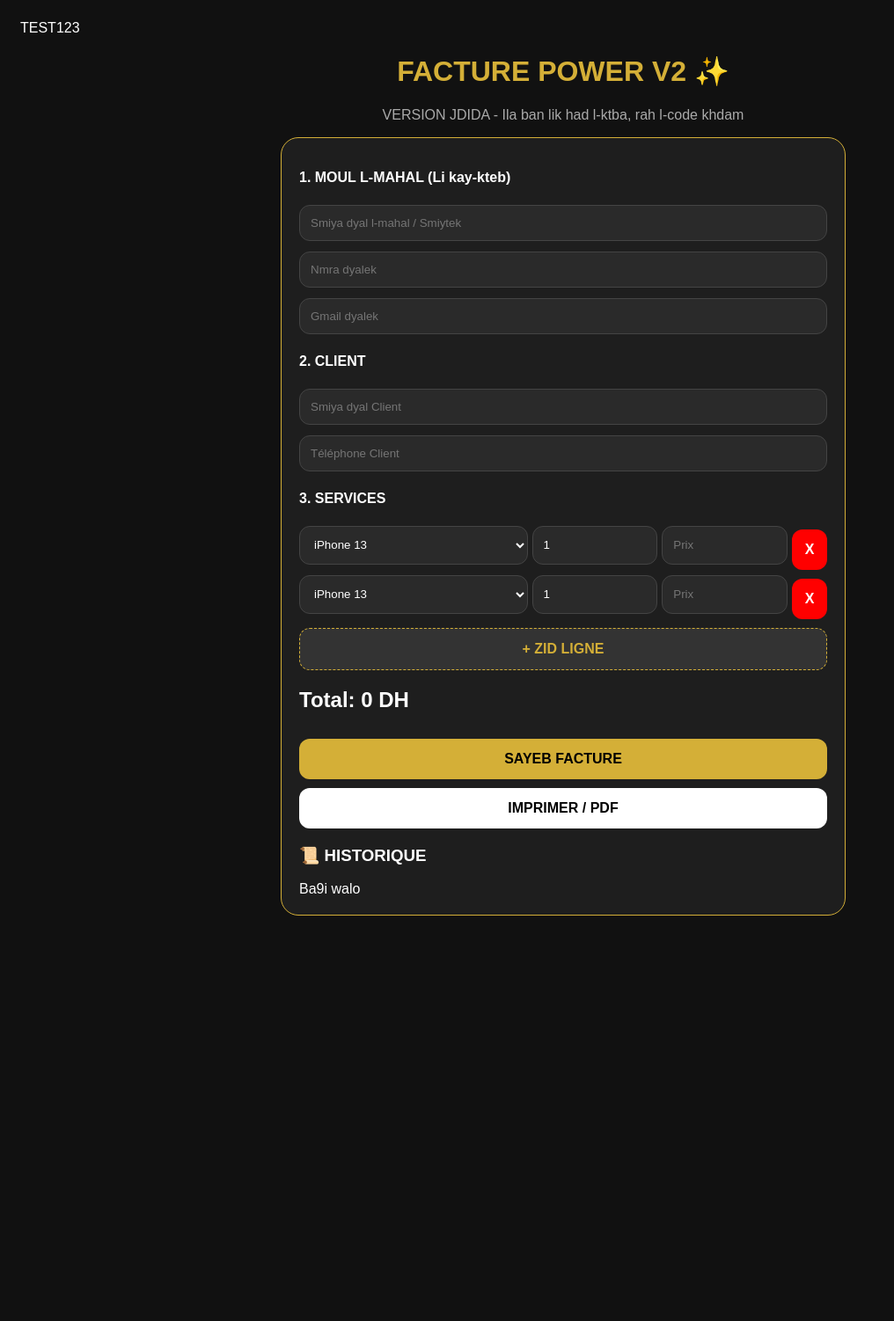
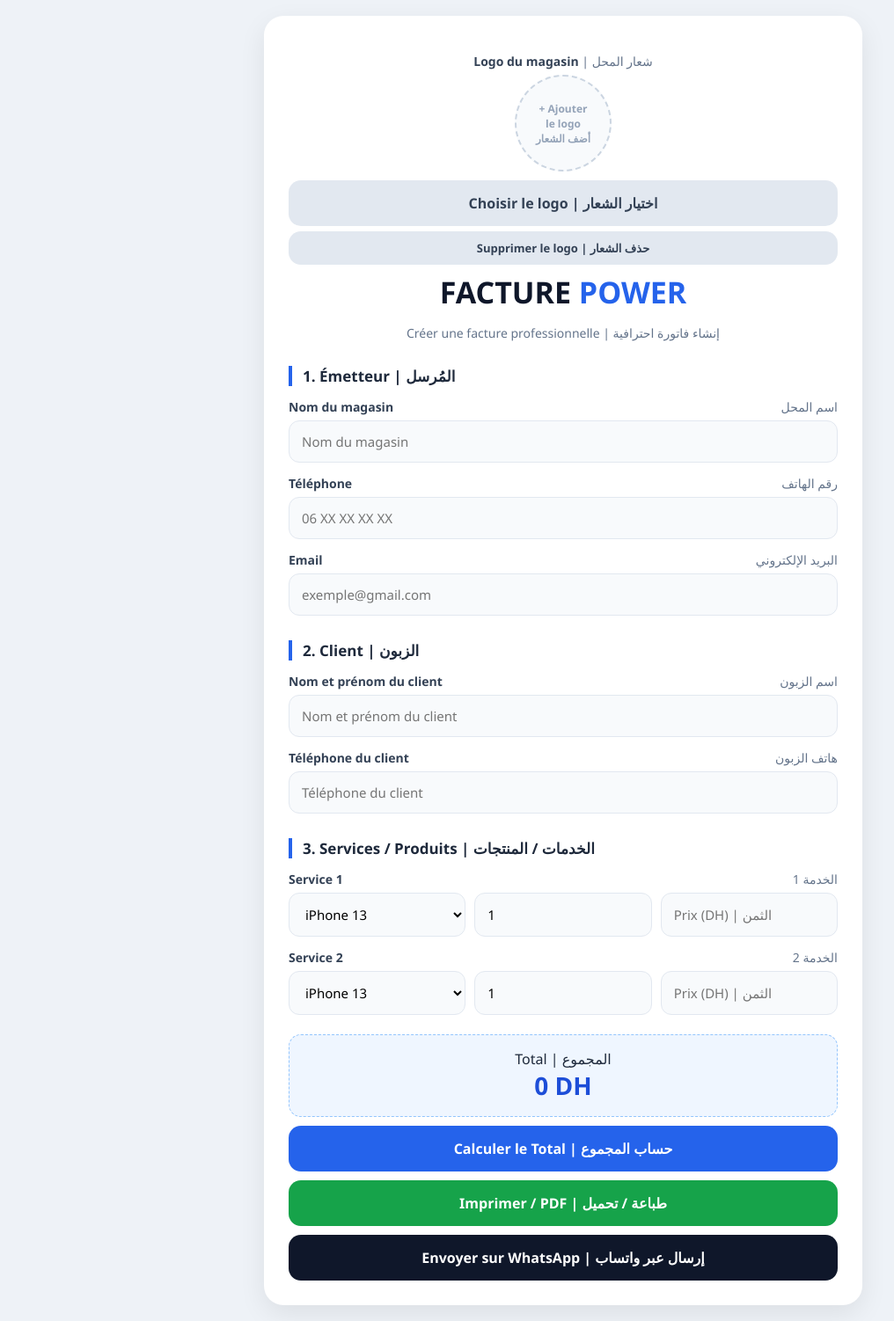
Before and after one commit to ilyassebenmouloud123-source/fucture-power, a Flask app: page / in a window 1280 px wide. Shown: the whole page at 88% size, without its empty margins (0-1016 px from the left). Before the commit the page ends 1041 px from the top, so only its background shows below. Run offline with Flask 3, Linux system fonts and the light colour scheme.

Commit message:
Update form.html

```diff
--- a/templates/form.html
+++ b/templates/form.html
@@ -1,96 +1,112 @@
-TEST123
 <!DOCTYPE html>
-<html><head><meta charset="UTF-8"><meta name="viewport" content="width=device-width,initial-scale=1">
-<title>FACTURE POWER V2</title>
+<html lang="fr">
+<head>
+<meta charset="UTF-8">
+<meta name="viewport" content="width=device-width, initial-scale=1.0">
+<title>FACTURE POWER</title>
 <style>
-body{background:#111;color:white;font-family:Arial;padding:15px}
-h1{text-align:center;color:#D4AF37}
-.box{background:#1e1e1e;border:1px solid #D4AF37;border-radius:20px;padding:20px;max-width:600px;margin:auto}
-input,select{width:100%;padding:12px;margin:6px 0;background:#2a2a2a;border:1px solid #444;color:white;border-radius:12px;box-sizing:border-box}
-button{width:100%;padding:14px;background:#D4AF37;border:none;border-radius:12px;font-weight:bold;font-size:16px;margin-top:10px}
-.ligne{display:flex;gap:5px}
-.ligne select{flex:2}.ligne input{flex:1}
-#hist{margin-top:20px}
-.item{background:#2a2a2a;padding:12px;border-radius:12px;margin:6px 0}
-#facture{background:white;color:black;border-radius:20px;padding:20px;max-width:600px;margin:20px auto;display:none}
-@media print{body *{visibility:hidden}#facture,#facture *{visibility:visible}#facture{position:absolute;top:0;left:0;width:100%}}
-</style></head>
+*{box-sizing:border-box;font-family:'Segoe UI',Arial,sans-serif}
+body{margin:0;background:#eef2f7;color:#1e293b;padding:18px}
+.container{max-width:680px;margin:auto;background:#fff;border-radius:22px;padding:28px;box-shadow:0 10px 30px rgba(0,0,0,0.08)}
+.top{text-align:center}
+.top h1{margin:8px 0 0;font-size:34px;color:#0f172a}
+.top h1 span{color:#2563eb}
+.top p{color:#64748b;font-size:14px}
+.logo-box{width:110px;height:110px;margin:auto;border:2px dashed #cbd5e1;border-radius:50%;overflow:hidden;display:flex;align-items:center;justify-content:center;background:#f8fafc;cursor:pointer;position:relative}
+.logo-box img{width:100%;height:100%;object-fit:cover;display:none}
+.logo-box b{font-size:12px;color:#94a3b8;text-align:center;padding:10px}
+.logo-input{display:none}
+h2{font-size:17px;margin:28px 0 12px;padding-left:12px;border-left:4px solid #2563eb}
+label{display:block;font-size:14px;font-weight:600;color:#334155;margin:14px 0 6px}
+label span{font-weight:400;color:#64748b;float:right}
+input,select{width:100%;padding:13px 14px;border:1.5px solid #e2e8f0;border-radius:12px;background:#f8fafc;font-size:15px;outline:none}
+input:focus,select:focus{border-color:#2563eb;background:#fff}
+.row{display:flex;gap:10px}.row>*{flex:1}
+.total{background:#eff6ff;border:1px dashed #93c5fd;border-radius:14px;padding:16px;text-align:center;margin-top:22px}
+.total b{font-size:28px;color:#1d4ed8}
+.btn{width:100%;padding:15px;border:none;border-radius:14px;font-size:16px;font-weight:700;cursor:pointer;margin-top:10px}
+.blue{background:#2563eb;color:#fff}.green{background:#16a34a;color:#fff}.dark{background:#0f172a;color:#fff}.gray{background:#e2e8f0;color:#334155}
+</style>
+</head>
 <body>
-<h1>FACTURE POWER V2 ✨</h1>
-<p style="text-align:center;color:#aaa">VERSION JDIDA - Ila ban lik had l-ktba, rah l-code khdam</p>
+<div class="container">
+<div class="top">
 
-<div class="box">
-<p><b>1. MOUL L-MAHAL (Li kay-kteb)</b></p>
-<input id="vNom" placeholder="Smiya dyal l-mahal / Smiytek">
-<input id="vTel" placeholder="Nmra dyalek">
-<input id="vMail" placeholder="Gmail dyalek">
+<!-- LOGO -->
+<label style="text-align:center">Logo du magasin <span style="float:none">| شعار المحل</span></label>
+<div class="logo-box" onclick="document.getElementById('logoInput').click()">
+<img id="logoPreview">
+<b id="logoText">+ Ajouter<br>le logo<br>أضف الشعار</b>
+</div>
+<input type="file" id="logoInput" class="logo-input" accept="image/*" onchange="loadLogo(event)">
+<button class="btn gray" onclick="document.getElementById('logoInput').click()">Choisir le logo | اختيار الشعار</button>
+<button class="btn gray" onclick="removeLogo()" style="margin-top:6px;padding:10px;font-size:13px">Supprimer le logo | حذف الشعار</button>
 
-<p><b>2. CLIENT</b></p>
-<input id="cNom" placeholder="Smiya dyal Client">
-<input id="cTel" placeholder="Téléphone Client">
-
-<p><b>3. SERVICES</b></p>
-<div id="lignes"></div>
-<button onclick="zid()" style="background:#333;color:#D4AF37;border:1px dashed #D4AF37">+ ZID LIGNE</button>
-
-<h2 id="total">Total: 0 DH</h2>
-<button onclick="sayeb()">SAYEB FACTURE</button>
-<button onclick="window.print()" style="background:white">IMPRIMER / PDF</button>
-
-<div id="hist"><h3>📜 HISTORIQUE</h3><div id="histList">Ba9i walo</div></div>
+<h1>FACTURE <span>POWER</span></h1>
+<p>Créer une facture professionnelle | إنشاء فاتورة احترافية</p>
 </div>
 
-<div id="facture">
-<h2 style="color:#B8860B">FACTURE POWER</h2>
-<p id="fV"></p><p id="fC"></p><hr>
-<div id="fLignes"></div>
-<h2 id="fTotal"></h2>
-<p style="text-align:center">MERCI POUR VOTRE CONFIANCE ✨</p>
+<h2>1. Émetteur | المُرسل</h2>
+<label>Nom du magasin <span>اسم المحل</span></label>
+<input id="shop" placeholder="Nom du magasin">
+<label>Téléphone <span>رقم الهاتف</span></label>
+<input id="phone1" placeholder="06 XX XX XX XX">
+<label>Email <span>البريد الإلكتروني</span></label>
+<input id="email" placeholder="exemple@gmail.com">
+
+<h2>2. Client | الزبون</h2>
+<label>Nom et prénom du client <span>اسم الزبون</span></label>
+<input id="client" placeholder="Nom et prénom du client">
+<label>Téléphone du client <span>هاتف الزبون</span></label>
+<input id="phone2" placeholder="Téléphone du client">
+
+<h2>3. Services / Produits | الخدمات / المنتجات</h2>
+<label>Service 1 <span>الخدمة 1</span></label>
+<div class="row">
+<select id="s1"><option>iPhone 13</option><option>iPhone 14</option><option>iPhone 15</option><option>Réparation Écran | إصلاح الشاشة</option><option>Réparation Batterie | إصلاح البطارية</option><option>Accessoire | إكسسوار</option></select>
+<input id="q1" type="number" value="1" placeholder="Quantité | الكمية">
+<input id="p1" type="number" placeholder="Prix (DH) | الثمن">
+</div>
+<label>Service 2 <span>الخدمة 2</span></label>
+<div class="row">
+<select id="s2"><option>iPhone 13</option><option>iPhone 14</option><option>Réparation Écran | إصلاح الشاشة</option><option>Accessoire | إكسسوار</option></select>
+<input id="q2" type="number" value="1" placeholder="Quantité | الكمية">
+<input id="p2" type="number" placeholder="Prix (DH) | الثمن">
+</div>
+
+<div class="total"><div>Total | المجموع</div><b id="total">0 DH</b></div>
+<button class="btn blue" onclick="calc()">Calculer le Total | حساب المجموع</button>
+<button class="btn green" onclick="window.print()">Imprimer / PDF | طباعة / تحميل</button>
+<button class="btn dark" onclick="sendWA()">Envoyer sur WhatsApp | إرسال عبر واتساب</button>
 </div>
 
 <script>
-function ligne(){
-  return '<div class="ligne"><select><option>iPhone 13</option><option>iPhone 14</option><option>Réparation Écran</option><option>Réparation Batterie</option><option>Accessoires</option><option>Autre</option></select><input type="number" value="1" class="q" oninput="calc()"><input type="number" placeholder="Prix" class="p" oninput="calc()"><button onclick="this.parentElement.remove();calc()" style="width:40px;background:red;color:white">X</button></div>';
+function loadLogo(e){
+let f=e.target.files[0]; if(!f) return;
+let r=new FileReader();
+r.onload=function(ev){
+document.getElementById('logoPreview').src=ev.target.result;
+document.getElementById('logoPreview').style.display='block';
+document.getElementById('logoText').style.display='none';
+localStorage.setItem('myLogo',ev.target.result);
+};
+r.readAsDataURL(f);
 }
-function zid(){document.getElementById("lignes").innerHTML += ligne();}
-zid(); zid();
+function removeLogo(){
+document.getElementById('logoPreview').src='';document.getElementById('logoPreview').style.display='none';
+document.getElementById('logoText').style.display='block';
+localStorage.removeItem('myLogo');
+}
+window.onload=function(){
+let saved=localStorage.getItem('myLogo');
+if(saved){document.getElementById('logoPreview').src=saved;document.getElementById('logoPreview').style.display='block';document.getElementById('logoText').style.display='none';}
+};
 function calc(){
-  let t=0;
-  document.querySelectorAll(".ligne").forEach(function(l){
-    let q = Number(l.querySelector(".q").value) || 0;
-    let p = Number(l.querySelector(".p").value) || 0;
-    t += q*p;
-  });
-  document.getElementById("total").innerText = "Total: " + t + " DH";
-  return t;
+let t=(+document.getElementById('q1').value||0)*(+document.getElementById('p1').value||0)+(+document.getElementById('q2').value||0)*(+document.getElementById('p2').value||0);
+document.getElementById('total').innerText=t+' DH';return t;
 }
-function sayeb(){
-  let t = calc();
-  let c = document.getElementById("cNom").value;
-  if(!c){alert("Kteb smiya dyal client"); return;}
-  document.getElementById("facture").style.display="block";
-  document.getElementById("fV").innerText = document.getElementById("vNom").value + " | " + document.getElementById("vTel").value + " | " + document.getElementById("vMail").value;
-  document.getElementById("fC").innerText = "Client: " + c + " | " + document.getElementById("cTel").value;
-  let h="";
-  document.querySelectorAll(".ligne").forEach(function(l){
-    let s=l.querySelector("select").value;
-    let q=Number(l.querySelector(".q").value)||0;
-    let p=Number(l.querySelector(".p").value)||0;
-    if(p>0) h += "<p>"+s+" x"+q+" = "+(q*p)+" DH</p>";
-  });
-  document.getElementById("fLignes").innerHTML=h;
-  document.getElementById("fTotal").innerText="TOTAL: "+t+" DH";
-  let old = JSON.parse(localStorage.getItem("f")||"[]");
-  old.unshift(c+" - "+t+" DH");
-  localStorage.setItem("f",JSON.stringify(old.slice(0,10)));
-  showHist();
-  document.getElementById("facture").scrollIntoView();
-}
-function showHist(){
-  let old = JSON.parse(localStorage.getItem("f")||"[]");
-  if(old.length==0) return;
-  document.getElementById("histList").innerHTML = old.map(function(x){return '<div class="item">'+x+'</div>'}).join("");
-}
-showHist();
+function sendWA(){let t=calc();let msg='FACTURE POWER%0AClient: '+document.getElementById('client').value+'%0ATotal: '+t+' DH';window.open('https://wa.me/'+document.getElementById('phone2').value+'?text='+msg);}
+document.querySelectorAll('input').forEach(e=>e.addEventListener('input',calc));
 </script>
-</body></html>
+</body>
+</html>
```
